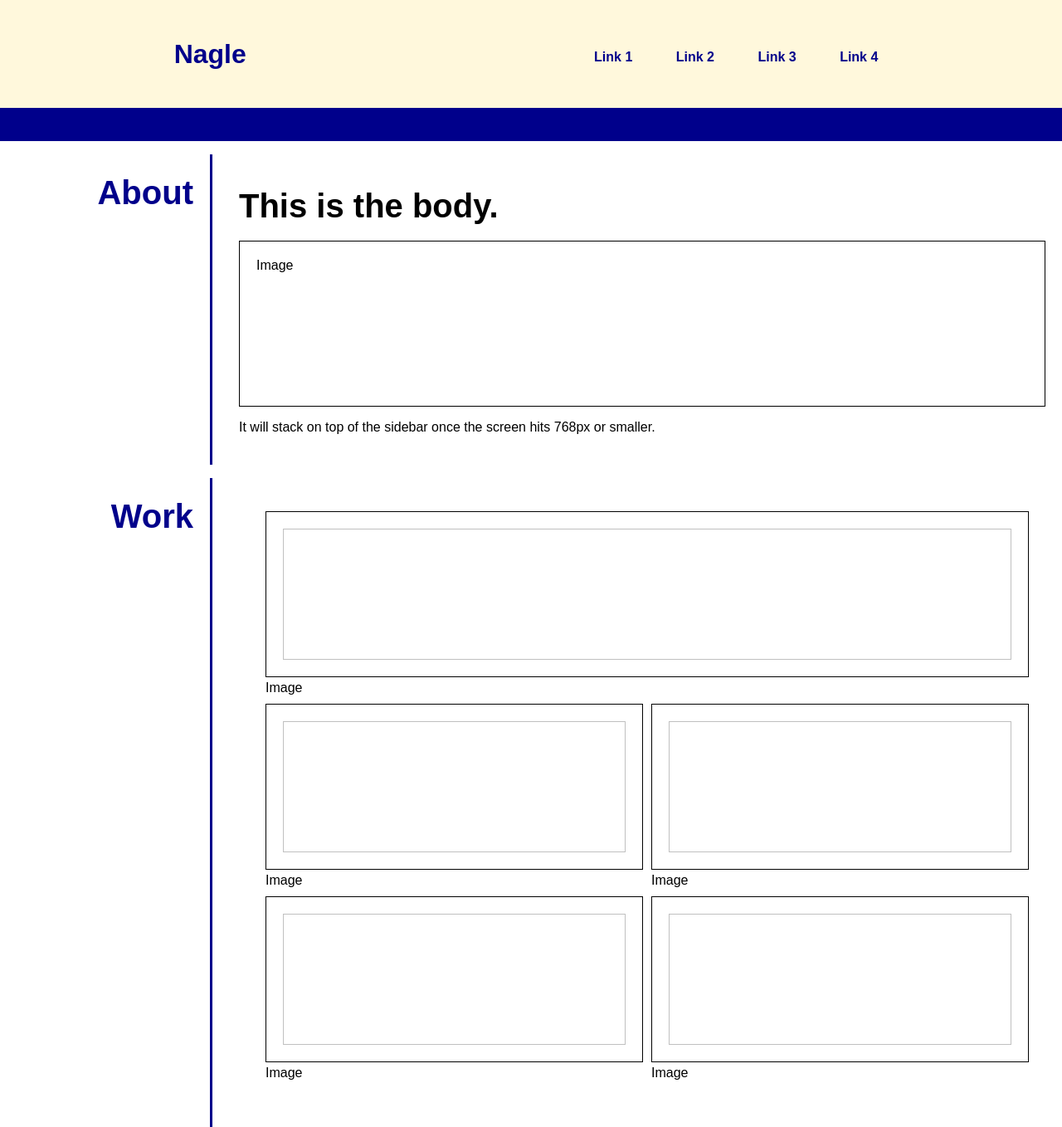
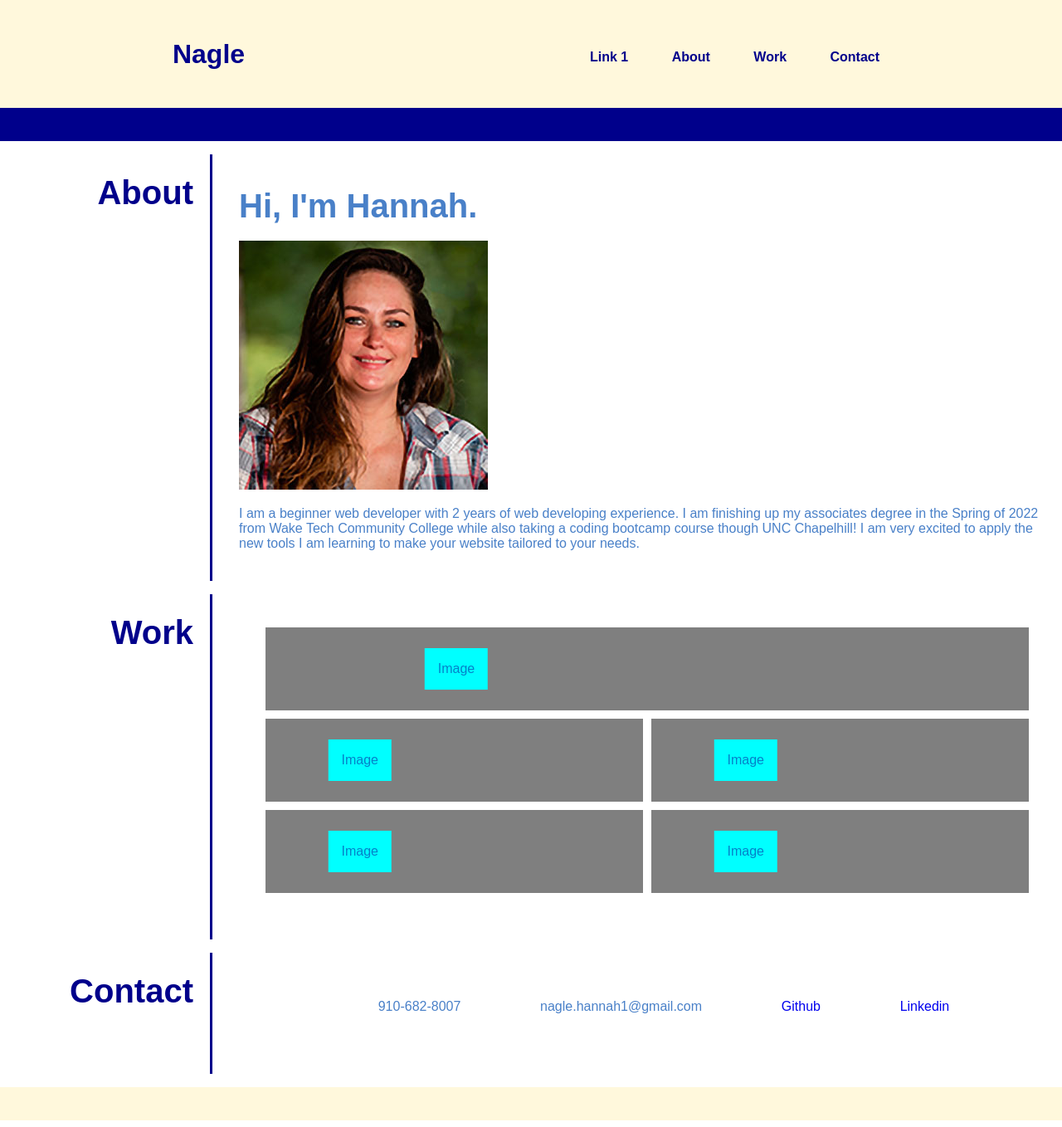
Before and after one commit to hlbrown/boot-camp-portfolio, a plain HTML site: page index.html in a window 1280 px wide. Shown: the top 1358 px of the page at 83% size. Drawn offline with Linux system fonts and the light colour scheme.

Commit message:
commit on 'main'

```diff
--- a/Assets/style.css
+++ b/Assets/style.css
@@ -6,7 +6,8 @@
 }
 body{
     font-family: Arial;
-    margin: 0;;
+    margin: 0;
+    color:var(--accent-dark);
 }
 h1 {
     font-size: 200%;
@@ -87,42 +88,65 @@ aside {
     grid-auto-rows: minmax(100px, auto);
 
   }
+  .work{
+    background-image: linear-gradient(rgba(0, 0, 0, 0.5), rgba(0, 0, 0, 0.5));
+    background-position: center;
+    background-repeat: no-repeat;
+    background-size: cover;
+    position: relative;
+
+  }
+  .hero-text {
+    text-align: left;
+    position: absolute;
+    top: 50%;
+    left: 10%;
+    transform: translate(-50%, -50%);
+    color:var(--accent-dark);
+    background:aqua;
+    padding: 1em 2em 1em 2em;
+  }
+
   .one{
     grid-column: 1 / 3;
     grid-row: 1;
+
   }
   .two{
     grid-column:1/2;
     grid-row: 2 / 3;
+
   }
   .three{
     grid-column: 2 / 3;
     grid-row: 2/3;
 
+
   }
   .four{
     grid-column: 1 / 2;
     grid-row: 3/3;
+
   }
   .five{
     grid-column: 2 / 3;
     grid-row: 3 / 3;
+
   }
-  .contactInfo{
-    display:grid;
-    justify-content: space-between;
+  .contact{
+    display: flex;
+    justify-content: space-evenly;
   }
+
   .contact li{
     list-style: none;
-
   }
   .contact li a{
     text-decoration: none;
+    justify-content: space-evenly;
+  }
 
-  }
-  .section .contact{
-    display: flex;
-  }
+
 
 
   footer {
@@ -130,6 +154,20 @@ aside {
     text-align: center;
     background:cornsilk;
     color: #fff;
+  }
+  @media screen and (max-width: 1280px){
+    .hero-text {
+      text-align: left;
+      position: absolute;
+      top: 50%;
+      left: 25%;
+      transform: translate(-50%, -50%);
+      color:var(--accent-dark);
+      background:aqua;
+      padding-left:1em;
+      padding-right:1em;
+    }
+
   }
   @media screen and (max-width: 768px) {
     /* Use flex-direction to stack the navbar, sidebar, and body */
@@ -153,4 +191,19 @@ aside {
     footer {
       background-color: cornsilk
   }
+  .hero-text {
+    text-align: left;
+    position: absolute;
+    top: 50%;
+    left: 21%;
+    transform: translate(-50%, -50%);
+    color:var(--accent-dark);
+    background:aqua;
+    padding-left:1em;
+    padding-right:1em;
+  }
+  .contact{
+    display: block;
+    text-align: center;
+  }
 }
--- a/index.html
+++ b/index.html
@@ -14,9 +14,9 @@
             <nav class="main-nav">
                 <ul class="main-nav-list">
                     <li><a href="#">Link 1</a></li>
-                    <li><a href="#">Link 2</a></li>
-                    <li><a href="#">Link 3</a></li>
-                    <li><a href="#">Link 4</a></li>
+                    <li><a href="#about">About</a></li>
+                    <li><a href="#work">Work</a></li>
+                    <li><a href="#contactInfo" >Contact</a></li>
                 </ul>
               </nav>
         </section>
@@ -34,12 +34,11 @@
                 <h2>About</h2>
               </aside>
 
-              <section>
-                <h2>This is the body.</h2>
-                <div class="sample-img">Image</div>
+              <section id="about">
+                <h2>Hi, I'm Hannah.</h2>
+                <img src="Assets/hannah.jpg" class="about-img">
                 <p>
-                  It will stack on top of the sidebar once the screen hits 768px or
-                  smaller.
+                 I am a beginner web developer with 2 years of web developing experience. I am finishing up my associates degree in the Spring of 2022 from Wake Tech Community College while also taking a coding bootcamp course though UNC Chapelhill! I am very excited to apply the new tools I am learning to make your website tailored to your needs.
                 </p>
               </section>
 
@@ -48,13 +47,13 @@
               </aside>
 
               <section>
-                <section class="work-container">
+                <section class="work-container" id="work">
 
-                  <div class="main one"><img class="sample-img">Image</div>
-                  <div class="main two"><img class="sample-img">Image</div>
-                  <div class="main three"><img class="sample-img">Image</div>
-                  <div class="main four"><img class="sample-img">Image</div>
-                  <div class="main five"><img class="sample-img">Image</div>
+                  <div class="work one"><div class="hero-text">Image</div></div>
+                  <div class="work two"><div class="hero-text">Image</div></div>
+                  <div class="work three"><div class="hero-text">Image</div></div>
+                  <div class="work four"><div class="hero-text">Image</div></div>
+                  <div class="work five"><div class="hero-text">Image</div></div>
 
                 </section>
               </section>
@@ -63,7 +62,7 @@
               </aside>
 
               <section>
-                <section class="contactInfo">
+                <section class="contactInfo" id="contactInfo">
                  <ul class="contact">
                    <li>910-682-8007</li>
                    <li>nagle.hannah1@gmail.com</li>
```
Also changed, not shown: Assets/hannah.jpg (added).
